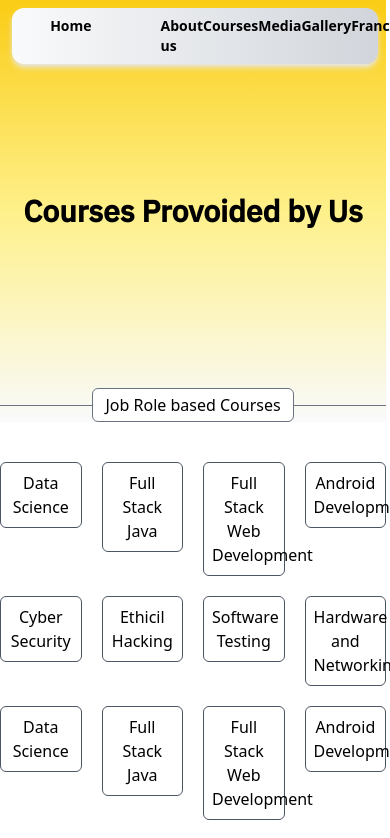
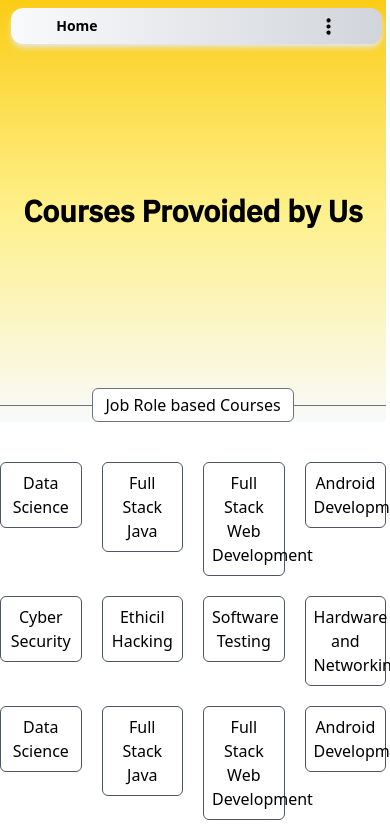
Before and after one commit to balajipatil0009/Itinfo, a React (Vite) app: page /courses in a window 390 px wide. Shown: the top 838 px of the page. Built offline with nearby package versions, Linux system fonts and the light colour scheme.

Commit message:
responsive nav added

```diff
--- a/package.json
+++ b/package.json
@@ -13,6 +13,7 @@
     "pure-react-carousel": "^1.30.1",
     "react": "^18.2.0",
     "react-dom": "^18.2.0",
+    "react-icons": "^5.1.0",
     "react-router-dom": "^6.22.3",
     "react-typed": "^2.0.12"
   },
--- a/src/componunts/Navbar.jsx
+++ b/src/componunts/Navbar.jsx
@@ -1,23 +1,70 @@
-import React from "react";
+import React, { useRef, useState } from "react";
+import { SlOptionsVertical } from "react-icons/sl";
+import { RxCross2 } from "react-icons/rx";
 
 const Navbar = () => {
+  const options = useRef();
+  const dots = useRef();
+  const cross = useRef();
+
+  const [hide, setHide] = useState(1);
+  const handleclick = () => {
+    if (hide == 1) {
+      options.current.classList.remove("hidden");
+      cross.current.classList.remove("hidden");
+      dots.current.classList.add("hidden");
+      setHide(0);
+    } else {
+      options.current.classList.add("hidden");
+      cross.current.classList.add("hidden");
+      dots.current.classList.remove("hidden");
+      setHide(1);
+    }
+  };
+
   return (
-    <>
-      <div className="fixed  z-10 top-0 left-0 right-0 flex justify-around mx-[3%] px-1 rounded-xl py-2 text-sm font-semibold shadow-md shadow-gray-200 bg-gradient-to-r from-gray-50 to-gray-300 mt-2">
-        <div>Home</div>
-        <div className="flex justify-around w-[50%]">
+    <div className="fixed z-10 top-0 left-0 right-0 grid w-[100vw] md:flex justify-left">
+      <div className="grid w-[95%]">
+        <div className=" flex justify-around md:justify-around mx-[3%] px-1 rounded-xl py-2 text-sm font-semibold shadow-md shadow-gray-200 bg-gradient-to-r from-gray-50 to-gray-300 mt-2 items-center w-full">
+          <div className="w-1/2 md:w-1/3">Home</div>
+          <div className="flex flex-col md:w-1/2">
+            <div className="flex">
+              <div className="md:hidden" ref={dots}>
+                <SlOptionsVertical onClick={handleclick} size={17} />
+              </div>
+              <div className="hidden md:hidden" ref={cross}>
+                <RxCross2 size={20} onClick={handleclick} />
+              </div>
+            </div>
+            <div className=" hidden md:flex justify-evenly w-full">
+              <a href="/about">
+                <h1>About us</h1>
+              </a>
+              <a href="/courses">
+                <h1>Courses</h1>
+              </a>
+              <h1>Media</h1>
+              <h1>Gallery</h1>
+              <h1>Franchise</h1>
+            </div>
+          </div>
+        </div>
+        <div
+          className="hidden flex-col md:hidden justify-self-end mr-[5vw] w-[30%] sm:w-[20%] pt-3 bg-gray-200 p-2 rounded-md gap-1"
+          ref={options}
+        >
           <a href="/about">
-            <h1>About us</h1>
+            <h1 className="p-1 hover:bg-white rounded-md">About us</h1>
           </a>
           <a href="/courses">
-            <h1>Courses</h1>
+            <h1 className="p-1 hover:bg-white rounded-md">Courses</h1>
           </a>
-          <h1>Media</h1>
-          <h1>Gallery</h1>
-          <h1>Franchise</h1>
+          <h1 className="p-1 hover:bg-white rounded-md">Media</h1>
+          <h1 className="p-1 hover:bg-white rounded-md">Gallery</h1>
+          <h1 className="p-1 hover:bg-white rounded-md">Franchise</h1>
         </div>
       </div>
-    </>
+    </div>
   );
 };
 
```
Also changed, not shown: 1 other file (tests, documents, lock files or other folders).
